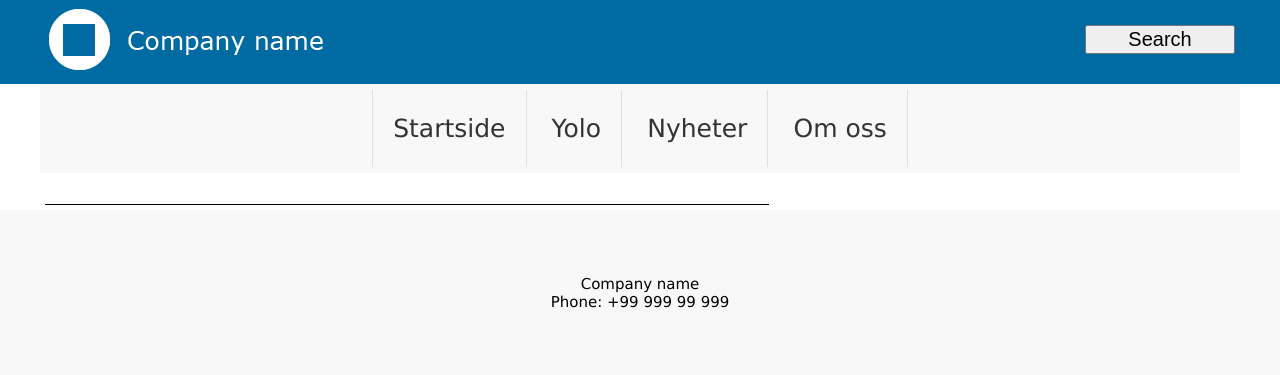
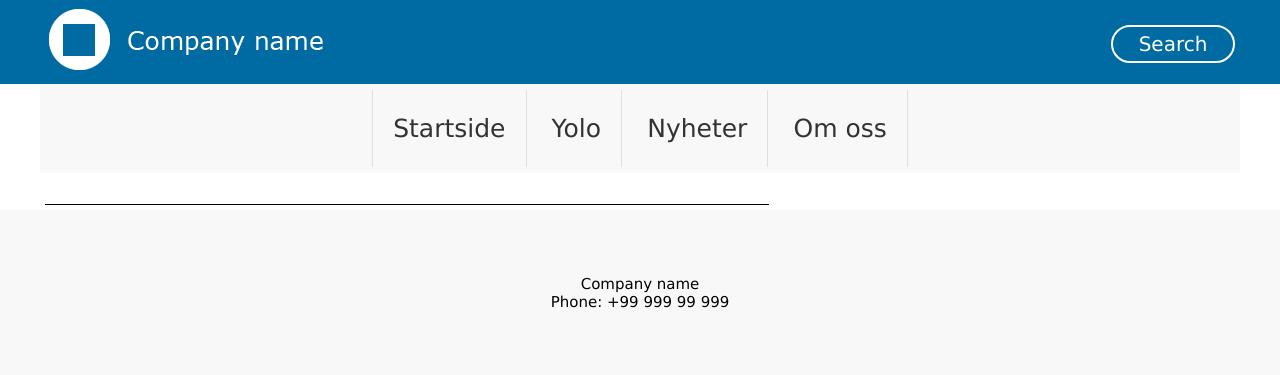
Before and after one commit to microserv/frontend, a Django app: page /search/ in a window 1280 px wide. Shown: the top 375 px of the page. Run offline with Django 3.2, Linux system fonts and the light colour scheme.

Commit message:
Adds working button for going to search

```diff
--- a/editor_backend/editor_backend/static/editor_backend/css/style.css
+++ b/editor_backend/editor_backend/static/editor_backend/css/style.css
@@ -21,7 +21,13 @@ header {
     margin-top: 20px;
     margin-right: 5px;
     font-size: 20px;
-    width: 150px;
+    width: 120px;
+    text-align: center;
+    padding: 5px 0 5px 0;
+
+    color: white;
+    border: 2px solid white;
+    border-radius: 25px;
 }
 
 #footerContainer{
--- a/editor_backend/templates/base.html
+++ b/editor_backend/templates/base.html
@@ -21,7 +21,7 @@
         <a href="/">
             <img src="{% static "editor_backend/img/logo.png" %}">
         </a>
-        <button id="searchBtn" href="{% url 'search' %}">Search</button>
+        <a id="searchBtn" href="{% url 'search' %}">Search</a>
     </div>
 </header>
 
```
